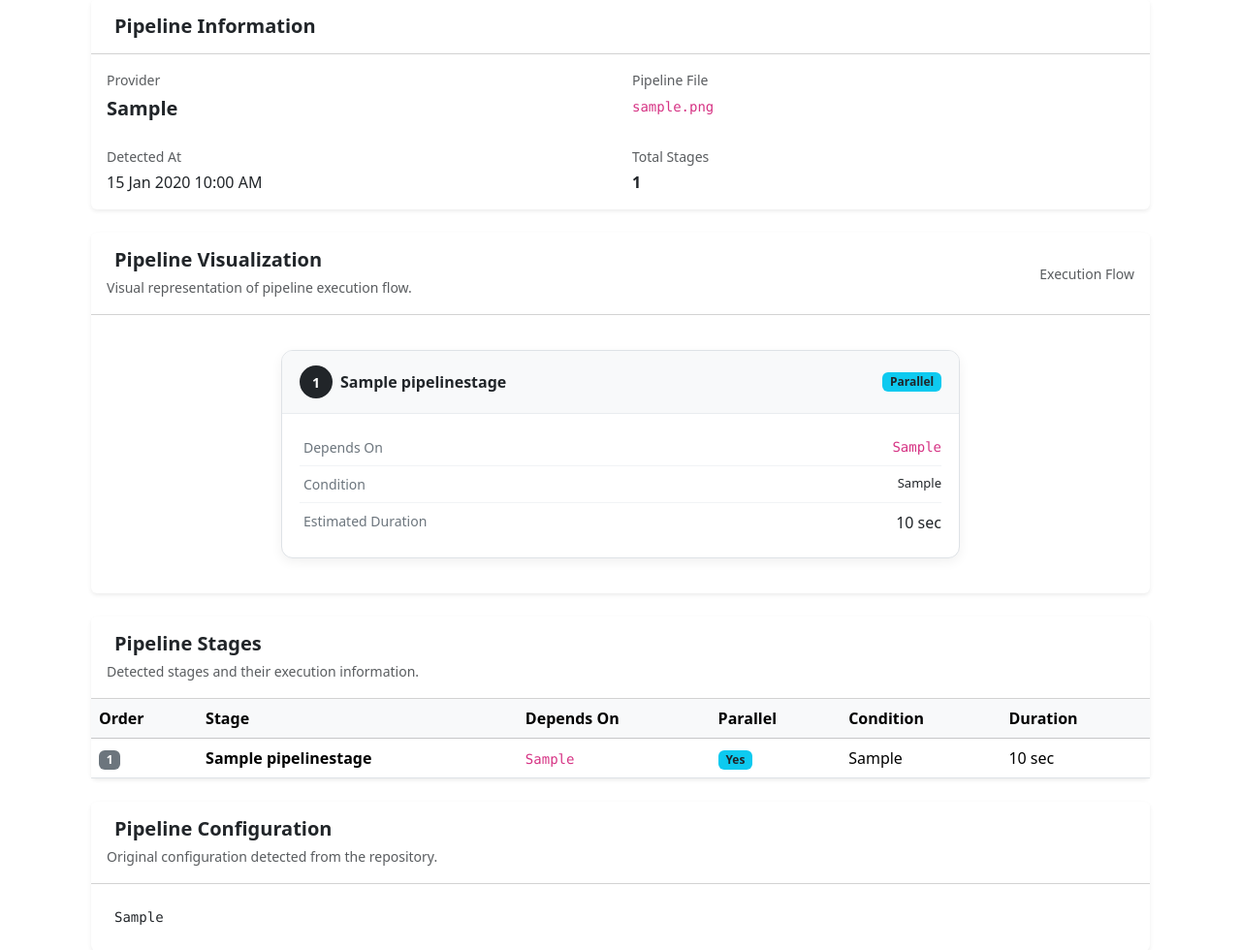
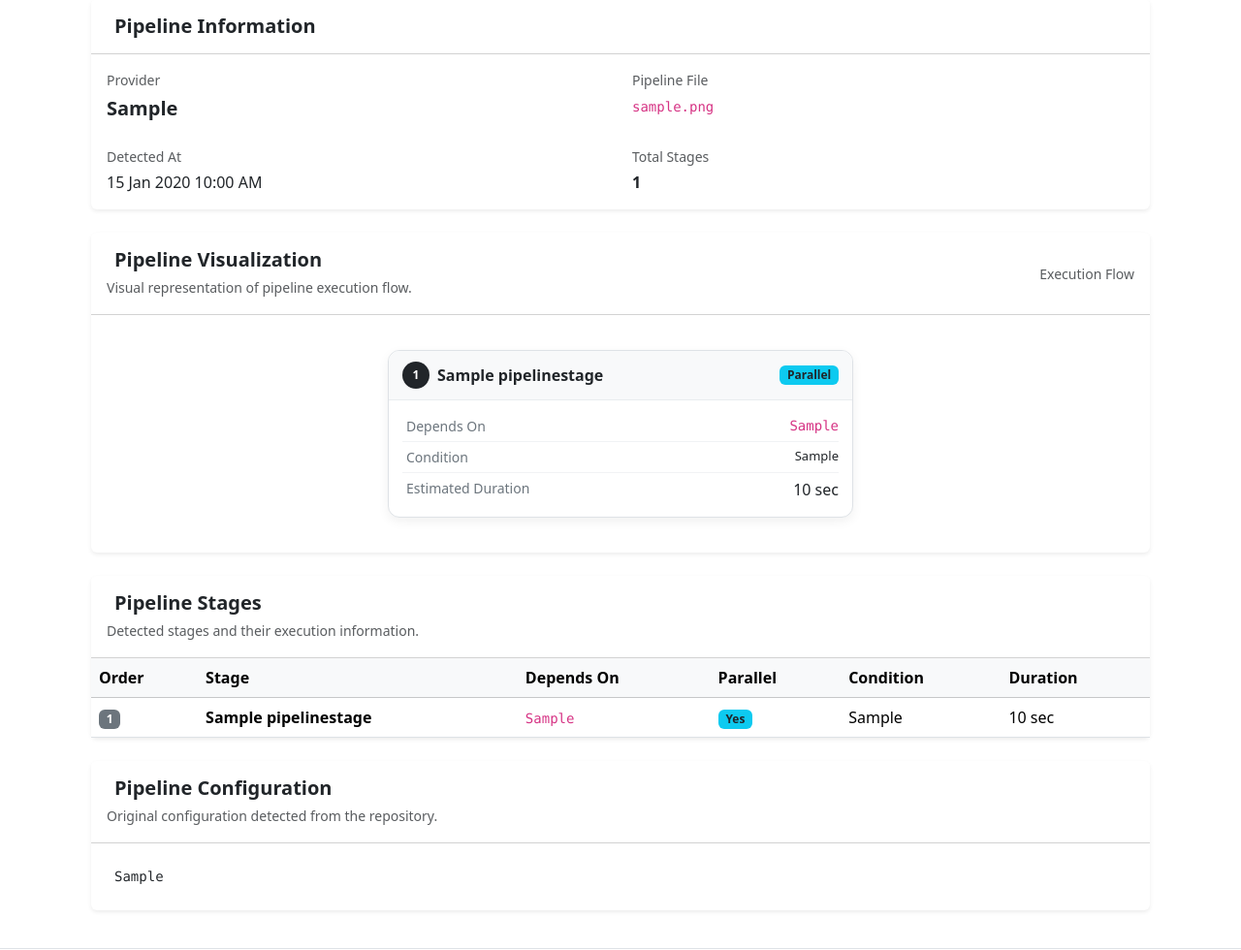
Before and after one commit to jay240322/Deploy-Guard, an ASP.NET Core app: page /Pipeline/Details/1 in a window 1280 px wide. Shown: the part 198-1178 px from the top of the page at 97% size. Run offline with ASP.NET Core 8, Linux system fonts and the light colour scheme; the visitor is signed in with stand-in values (Sample User, id 1); tables that the repository leaves empty hold one stand-in row (values such as "Sample post"); style sheets or scripts are compiled from the project's sources; the project's own start-up code is not run, and a stand-in starts its controllers and pages; some libraries are stand-ins or nearby versions.

Commit message:
feat: reset the cards cs

```diff
--- a/Views/Pipeline/Details.cshtml
+++ b/Views/Pipeline/Details.cshtml
@@ -534,7 +534,7 @@
         flex-direction: column;
         align-items: center;
         width: 100%;
-        max-width: 700px;
+        max-width: 480px;
     }
 
     .pipeline-node {
@@ -557,7 +557,7 @@
         align-items: center;
         justify-content: space-between;
         gap: 12px;
-        padding: 15px 18px;
+        padding: 11px 14px;
         border-bottom: 1px solid #e9ecef;
         background: #f8f9fa;
     }
@@ -566,17 +566,17 @@
         display: inline-flex;
         align-items: center;
         justify-content: center;
-        width: 34px;
-        height: 34px;
+        width: 28px;
+        height: 28px;
         border-radius: 50%;
         background: #212529;
         color: #ffffff;
         font-weight: 600;
-        font-size: 14px;
+        font-size: 12px;
     }
 
     .pipeline-node-body {
-        padding: 16px 18px;
+        padding: 11px 14px;
     }
 
     .pipeline-detail {
@@ -584,7 +584,7 @@
         align-items: flex-start;
         justify-content: space-between;
         gap: 20px;
-        padding: 8px 0;
+        padding: 5px 0;
         border-bottom: 1px solid #f1f3f5;
     }
 
```
